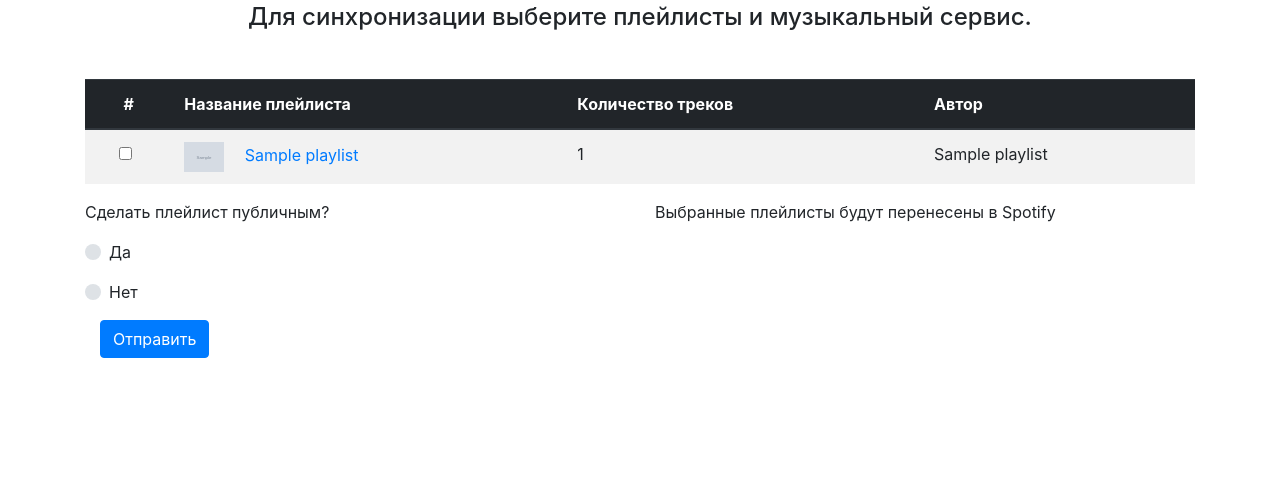
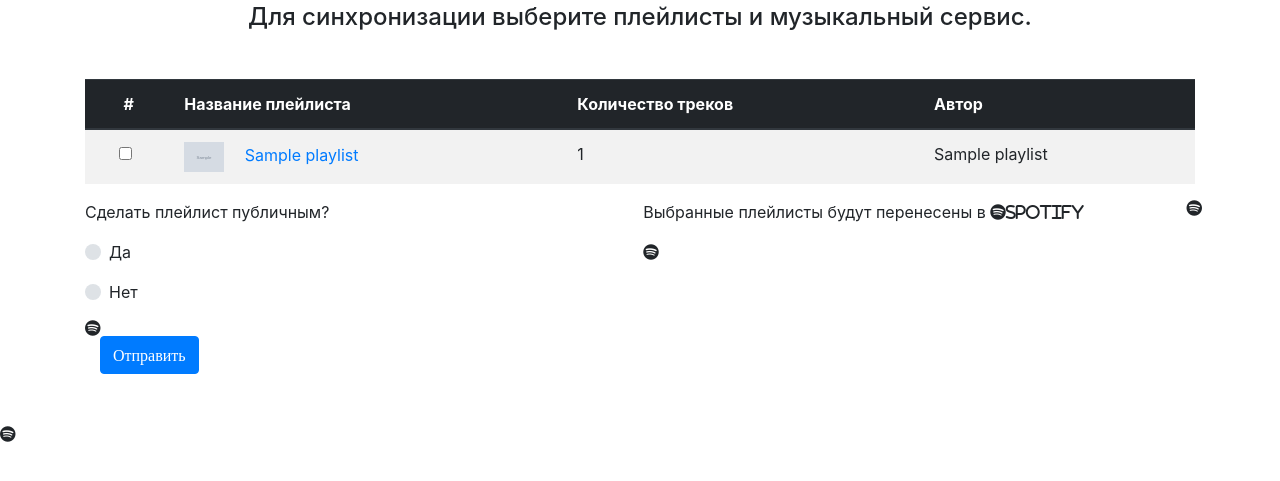
Before and after one commit to brintadis/any-sync, a Flask app: page /users/synchronization/Spotify in a window 1280 px wide. Shown: the part 134-615 px from the top of the page. Run offline with Flask 2, Linux system fonts and the light colour scheme; a user stored in the database is signed in; tables that the repository leaves empty hold one stand-in row (values such as "Sample post"); grey boxes marked "Sample" are stand-in pictures; some libraries are stand-ins or nearby versions.

Commit message:
testing jijna with font awesome icons

```diff
--- a/webapp/templates/user/synchronization.html
+++ b/webapp/templates/user/synchronization.html
@@ -47,12 +47,15 @@
 			</div>
 		</div>
 		<div class="col mb-3">
-			<p  value={{ music_service }}>
-				Выбранные плейлисты будут перенесены в {{ music_service }}
+			<p>
+				Выбранные плейлисты будут перенесены в
+				{% if music_service == 'Spotify' %}
+					<i class="fa-brands fa-spotify mr-2">{{ music_service }}
+				{% elif music_service == 'Yandex Music' %}
+					<i class="fa-brands fa-yandex pr-2 mr-2">{{ music_service }}
+				{% endif %}
+				<input type="radio" checked="checked" id="customRadio3" name="music_service" class="custom-control-input" value="{{ music_service }}" required>
 			</p>
-			<div class="custom-control custom-radio mb-3">
-				<input type="radio" checked="checked" id="customRadio3" name="music_service" class="custom-control-input mr-3" value="{{ music_service }}" required>
-			</div>
 		</div>
 	</div>
 	<div class="col mb-5">
```
